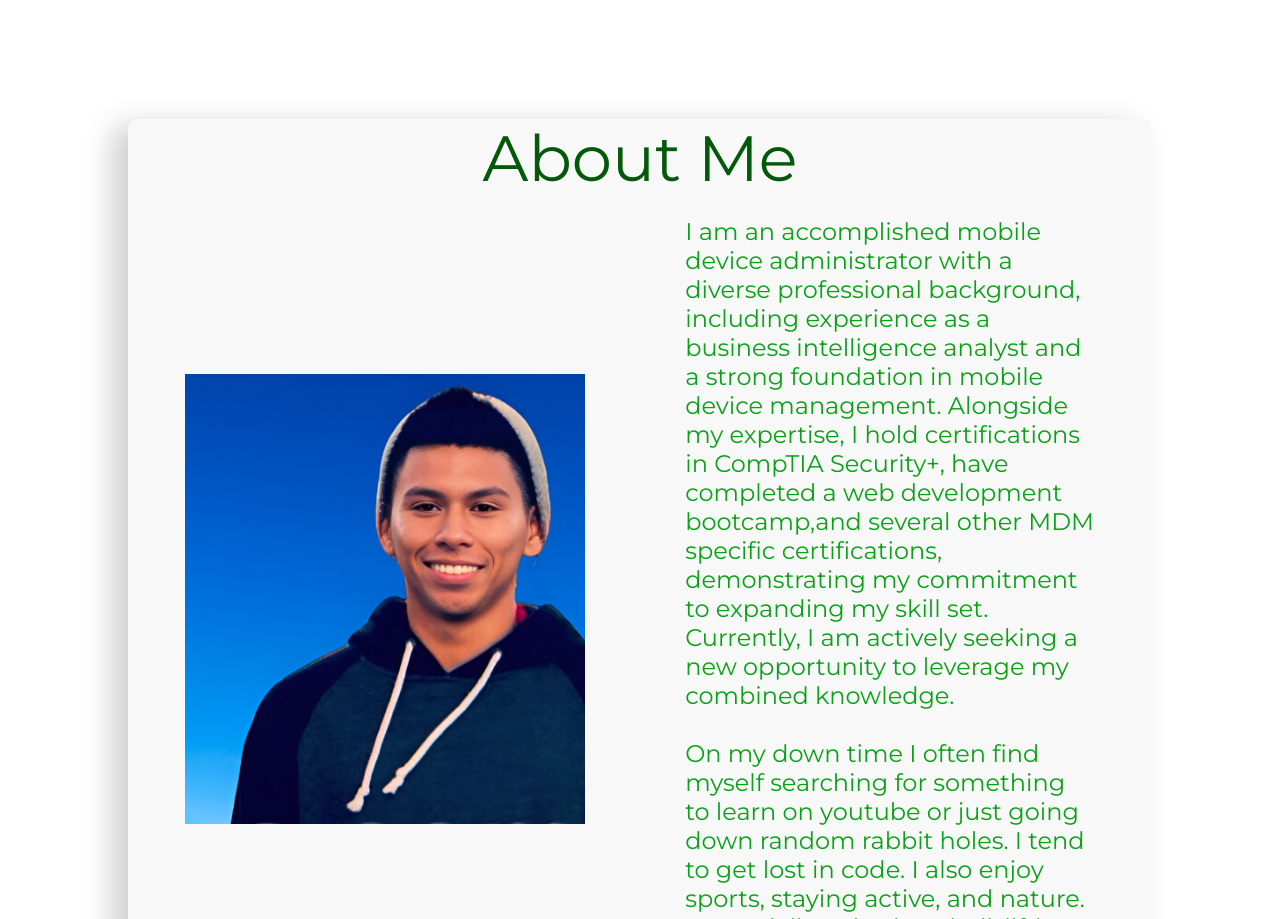
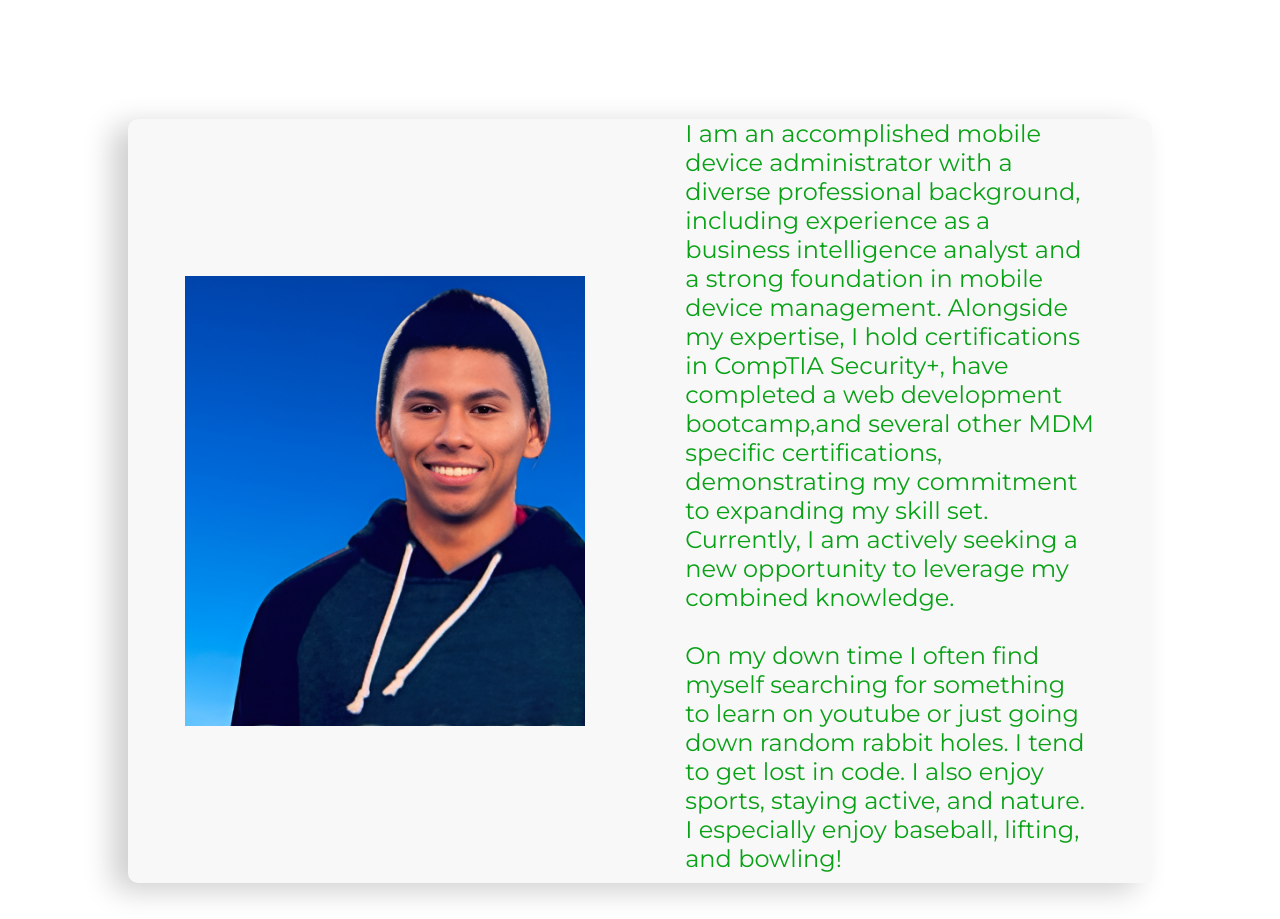
Before and after one commit to josejrrosas/main-portfolio, a plain HTML site: page index.html in a window 1280 px wide. Shown: the part 1927-2846 px from the top of the page. Drawn offline with Linux system fonts and the light colour scheme.

Commit message:
removed header from aboutme

```diff
--- a/index.html
+++ b/index.html
@@ -142,7 +142,6 @@
     <!-- About Section -->
     <section id="aboutme">
       <div class="about-container">
-        <div class="aboutme-header">About Me</div>
         <div class="about-section">
           <div class="img-container">
             <div class="about-image"></div>
```
